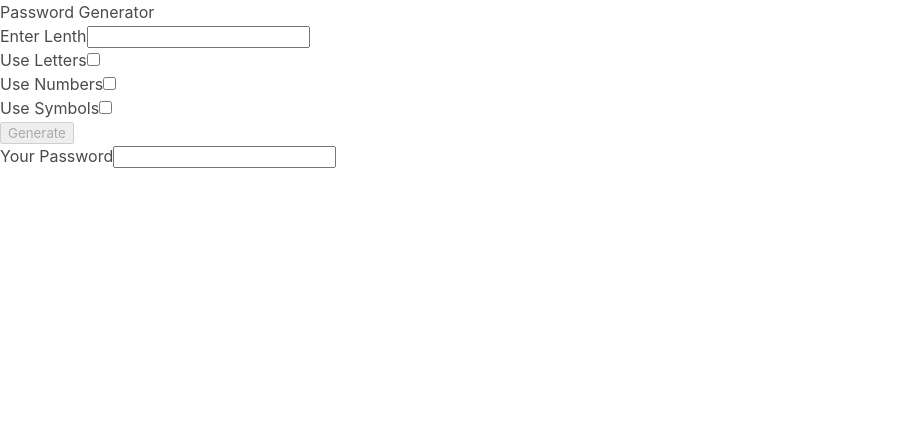
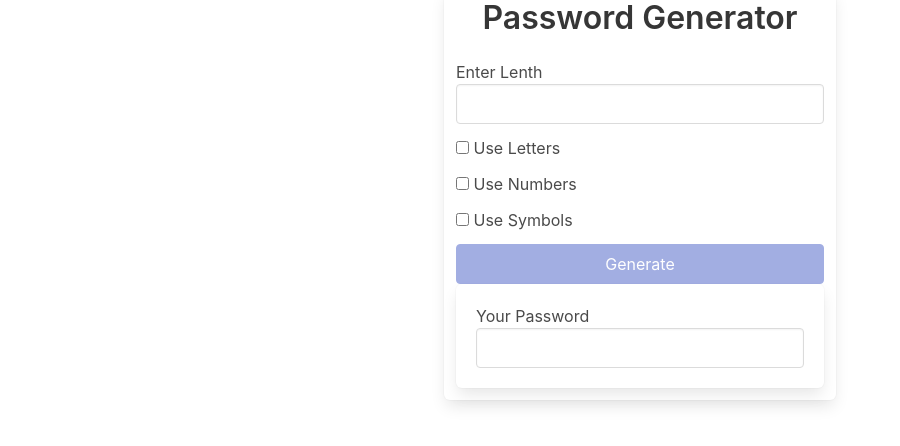
Before and after one commit to pochanglin/password-generator, an Angular app: page / in a window 1280 px wide. Shown: the top 446 px of the page, without its empty margins (0-900 px from the left). Built offline with nearby package versions, Linux system fonts and the light colour scheme.

Commit message:
adding styling

```diff
--- a/src/app/app.component.html
+++ b/src/app/app.component.html
@@ -1,34 +1,53 @@
-<h1>Password Generator</h1>
+<div class="container">
+  <div class="columns is-centered">
+    <div class="box column is-one-third">
+      <h1 class="title has-text-centered">Password Generator</h1>
 
-<div>
+      <div class="field">
         <label>Enter Lenth</label>
-  <input (input)="onChangeLength($event.target.value)"/>
+        <input
+          class="input"
+          (input)="onChangeLength($event.target.value)"/>
       </div>
 
-<div>
-  <label>Use Letters</label>
+      <div class="field">
+        <div class="control">
+          <label class="checkbox">
             <input type="checkbox" (change)="onChangeUseLetters()" />
+            Use Letters
+          </label>
+        </div>
       </div>
 
-<div>
-  <label>Use Numbers</label>
+      <div class="field">
+        <div class="control">
+          <label class="checkbox">
             <input type="checkbox" (change)="onChangeUseNumbers()" />
+            Use Numbers
+          </label>
+        </div>
       </div>
 
-<div>
-  <label>Use Symbols</label>
+      <div class="field">
+        <div class="control">
+          <label class="checkbox">
             <input type="checkbox" (change)="onChangeUseSymbols()" />
+            Use Symbols
+          </label>
+        </div>
       </div>
 
-<div>
       <button
+        class="button is-link is-fullwidth"
         (click)="onButtonClick()"
         [disabled]="!(length && (isUseLetters || isUseNumbers || isUseSymbols))" >
         Generate
       </button>
+
+      <div class="box">
+        <label>Your Password</label>
+        <input class="input" [value]="password" />
       </div>
-
-<div>
-  <label>Your Password</label>
-  <input [value]="password" />
     </div>
+  </div>
+</div>
```
Lines whose indentation alone changed are shown as unchanged.
